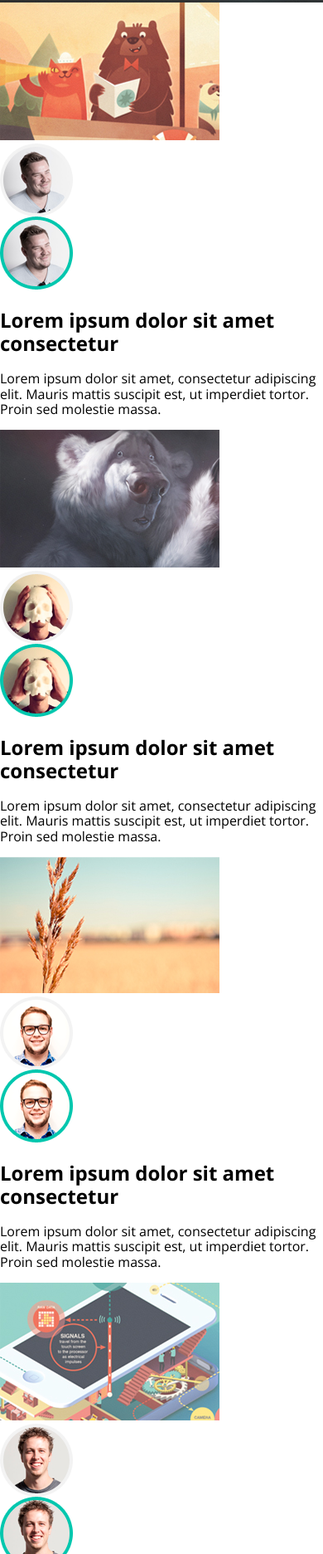
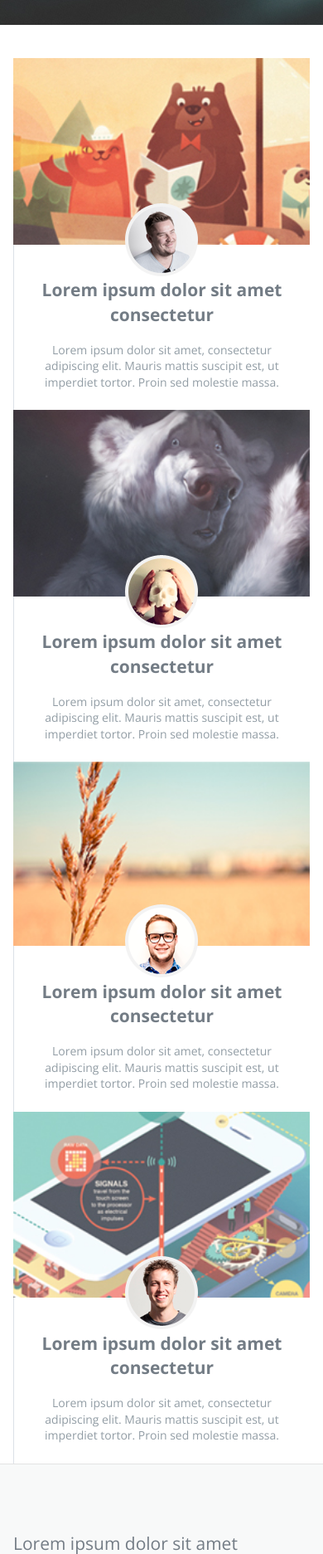
Before and after one commit to aylarosario/projeto_Infusion, a plain HTML site: page index.html in a window 390 px wide. Shown: the part 1222-3095 px from the top of the page at 83% size. Drawn offline with nearby package versions, Linux system fonts and the light colour scheme.

Commit message:
Estilizacoes versao mobile 1
Versão do site estilizada primeiro para mobile.

```diff
--- a/index.html
+++ b/index.html
@@ -36,6 +36,7 @@
           </nav>
         </header>
 
+
           <section class="hero">
             <h1 class="hero__title">
               Cutting edge <abbr title="Wordpress">WP</abbr> business theme
@@ -43,78 +44,89 @@
             <p class="hero__text">Gutful of bottlo no dramas he's got a massive hooroo.</p>
             <a href="#" class="hero__btn">Buy it now</a>
           </section>
+        </div>
 
+        <div class="container">
+        <section class="people-cards">
+          <article class="people-cards__cards">
 
-        <section>
-          <article>
+            <img src="img/c01.jpg" alt="Carousel Img" class="people-cards__image">
 
-            <img src="img/c01.jpg" alt="Carousel Img">
-
-            <div>
+            <div class="people-cards__avatar">
               <img src="img/teamsprite_01.png" alt="Carousel Img">
             </div>
-            <div>
-              <h2>Lorem ipsum dolor sit amet consectetur</h2>
-              <p>Lorem ipsum dolor sit amet, consectetur adipiscing elit. Mauris mattis suscipit est, ut imperdiet tortor. Proin sed molestie massa.</p>
+            <div class="people-cards__content">
+              <h2 class="people-cards__title">Lorem ipsum dolor sit amet consectetur</h2>
+              <p class="people-cards__text">Lorem ipsum dolor sit amet, consectetur adipiscing elit. Mauris mattis suscipit est, ut imperdiet tortor. Proin sed molestie massa.</p>
             </div>
           </article>
 
-          <article>
+          <article  class="people-cards__cards">
 
-            <img src="img/c02.jpg" alt="Carousel Img">
+            <img src="img/c02.jpg" alt="Carousel Img" class="people-cards__image">
 
-            <div>
+            <div class="people-cards__avatar">
               <img src="img/teamsprite_02.png" alt="Carousel Img">
             </div>
-            <div>
-              <h2>Lorem ipsum dolor sit amet consectetur</h2>
-              <p>Lorem ipsum dolor sit amet, consectetur adipiscing elit. Mauris mattis suscipit est, ut imperdiet tortor. Proin sed molestie massa.</p>
+            <div class="people-cards__content">
+              <h2 class="people-cards__title">Lorem ipsum dolor sit amet consectetur</h2>
+              <p class="people-cards__text">Lorem ipsum dolor sit amet, consectetur adipiscing elit. Mauris mattis suscipit est, ut imperdiet tortor. Proin sed molestie massa.</p>
             </div>
           </article>
 
-          <article>
+          <article  class="people-cards__cards">
 
-            <img src="img/c03.jpg" alt="Carousel Img">
+            <img src="img/c03.jpg" alt="Carousel Img" class="people-cards__image">
 
-            <div>
+            <div class="people-cards__avatar">
               <img src="img/teamsprite_03.png" alt="Carousel Img">
             </div>
-            <div>
-              <h2>Lorem ipsum dolor sit amet consectetur</h2>
-              <p>Lorem ipsum dolor sit amet, consectetur adipiscing elit. Mauris mattis suscipit est, ut imperdiet tortor. Proin sed molestie massa.</p>
+            <div class="people-cards__content">
+              <h2 class="people-cards__title">Lorem ipsum dolor sit amet consectetur</h2>
+              <p class="people-cards__text">Lorem ipsum dolor sit amet, consectetur adipiscing elit. Mauris mattis suscipit est, ut imperdiet tortor. Proin sed molestie massa.</p>
             </div>
           </article>
 
-          <article>
+          <article  class="people-cards__cards">
 
-            <img src="img/c04.jpg" alt="Carousel Img">
+            <img src="img/c04.jpg" alt="Carousel Img" class="people-cards__image">
 
-            <div>
+            <div class="people-cards__avatar">
               <img src="img/teamsprite_04.png" alt="Carousel Img">
             </div>
-            <div>
-              <h2>Lorem ipsum dolor sit amet consectetur</h2>
-              <p>Lorem ipsum dolor sit amet, consectetur adipiscing elit. Mauris mattis suscipit est, ut imperdiet tortor. Proin sed molestie massa.</p>
+            <div class="people-cards__content">
+              <h2 class="people-cards__title">Lorem ipsum dolor sit amet consectetur</h2>
+              <p class="people-cards__text">Lorem ipsum dolor sit amet, consectetur adipiscing elit. Mauris mattis suscipit est, ut imperdiet tortor. Proin sed molestie massa.</p>
             </div>
           </article>
         </section>
+        </div>
 
-
-        <section>
+        <section class="content">
+          <div class="container">
 
             <article>
-            <h3>Lorem ipsum dolor sit amet consectetur adipiscing elit. Mauris mattis suscipit est, ut imperdiet tortor. Proin sed.</h3>
-            <p>Lorem ipsum dolor sit amet, consectetur adipiscing elit. Mauris mattis suscipit est, ut imperdiet tortor. Proin sed molestie massa. Nullam condimentum mauris et rhoncus sagittis. Sed eu metus in diam tincidunt egestas non at odio. Interdum et malesuada fames ac ante ipsum primis in faucibus.</p>
-            <a href="#">Button</a>
-            <a href="#">Button</a>
+              <h3>Lorem ipsum dolor sit amet consectetur adipiscing elit. Mauris mattis suscipit est, ut imperdiet tortor. Proin
+                sed.</h3>
+              <p>Lorem ipsum dolor sit amet, consectetur adipiscing elit. Mauris mattis suscipit est, ut imperdiet tortor. Proin
+                sed molestie massa. Nullam condimentum mauris et rhoncus sagittis. Sed eu metus in diam tincidunt egestas non at
+                odio. Interdum et malesuada fames ac ante ipsum primis in faucibus.</p>
+              <a href="#" class="button button-primary">Button</a>
+              <a href="#" class="button button-secundary">Button</a>
             </article>
 
             <article>
-            <h3>Lorem ipsum dolor sit amet consectetur adipiscing elit. Mauris mattis suscipit est, ut imperdiet tortor. Proin sed.</h3>
-            <p>Lorem ipsum dolor sit amet, consectetur adipiscing elit. Mauris mattis suscipit est, ut imperdiet tortor. Proin sed molestie massa. Nullam condimentum mauris et rhoncus sagittis. Sed eu metus in diam tincidunt egestas non at odio.</p>
-            <p>Interdum et malesuada fames ac ante ipsum primis in faucibus. Aenean vitae lectus erat. Duis consequat laoreet velit. Mauris convallis, sapien sit amet scelerisque accumsan, felis urna aliquet nunc, viverra mollis odio tellus a nisl. Nulla lobortis lectus non rutrum viverra. Sed et molestie libero. Sed ut ultrices dui.</p>
+              <h3>Lorem ipsum dolor sit amet consectetur adipiscing elit. Mauris mattis suscipit est, ut imperdiet tortor. Proin
+                sed.</h3>
+              <p>Lorem ipsum dolor sit amet, consectetur adipiscing elit. Mauris mattis suscipit est, ut imperdiet tortor. Proin
+                sed molestie massa. Nullam condimentum mauris et rhoncus sagittis. Sed eu metus in diam tincidunt egestas non at
+                odio.</p>
+              <p>Interdum et malesuada fames ac ante ipsum primis in faucibus. Aenean vitae lectus erat. Duis consequat laoreet
+                velit. Mauris convallis, sapien sit amet scelerisque accumsan, felis urna aliquet nunc, viverra mollis odio
+                tellus a nisl. Nulla lobortis lectus non rutrum viverra. Sed et molestie libero. Sed ut ultrices dui.</p>
             </article>
 
+          </div>
         </section>
 
         <section>
--- a/style/main.css
+++ b/style/main.css
@@ -1,10 +1,18 @@
 body{
     margin: 0;
     font-family: 'Open Sans', 'sans-serif';
+    line-height: 1.4;
 }
 
 img{
     max-width: 100%;
+}
+
+.container{
+    margin-right: auto;
+    margin-left: auto;
+    padding-left: 1em;
+    padding-right: 1em;
 }
 
 .header{
@@ -50,23 +58,24 @@ img{
     font-weight: 600;
     display: block;
     padding: 25px 0;
+    transition: 0.5 ease;
 }
 
 .header__nav a:hover{
     color: #63c6ae;
-    transition: .7 ease;
 }
 
 .hero{
     height: 80vh;
     padding: 40px 20px;
     text-align: center;
-    background-image: url(../img/01.jpg);
-    background-size: cover;
     display: flex;
     flex-direction: column;
     justify-content: center;
     align-items: center;
+
+    background-image: url(../img/01.jpg);
+    background-size: cover;
 }
 
 .hero__title{
@@ -98,3 +107,87 @@ img{
     font-weight: 600;
     text-transform: uppercase;
 }
+
+.people-cards{
+    margin-top: 2.5em;
+}
+
+.people-cards__cards:hover{
+    outline: 5px solid #63c6ae;
+    outline-offset: -5px;
+}
+
+.people-cards__cards:hover .people-cards__avatar img{
+    transform: translateY(-50%);
+}
+
+.people-cards__image{
+    width: 100%;
+}
+
+.people-cards__avatar{
+    margin: -55px auto;
+    width: 88px;
+    height: 88px;
+    overflow: hidden;
+}
+
+.people-cards__content{
+    text-align: center;
+    padding: 40px 25px 10px;
+    border-left: 1px solid #dbe1e7;
+}
+
+.people-cards__title{
+    color: #737c85;
+    font-size: 21px;
+}
+
+.people-cards__text{
+    color: #929da5;
+    font-size: 14px;
+}
+
+.content{
+    background: #f8f9f9;
+    padding: 20px 0 80px;
+    border-top: 1px solid #e3e3e3;
+}
+
+.content h3{
+    color: #737c85;
+    font-size: 21px;
+    padding-top: 40px;
+    font-weight: 400;
+}
+
+.content p{
+    color: #929da5;
+    font-size: 14px;
+    word-spacing: 3px;
+}
+
+.button{
+    padding: 15px 40px;
+    border-radius: 3px;
+    text-decoration: none;
+    font-weight: 600;
+    font-size: 15px;
+    margin-right: 15px;
+    display: inline-block;
+    transition: backgound .5s;
+}
+
+.button:hover{
+    background-color: #929da5;
+}
+
+.button-primary{
+    background-color: #63c6ae;
+    color: white;
+}
+
+.button-secundary{
+    background-color: #455357;
+    color: white;
+}
```
Lines whose indentation alone changed are shown as unchanged.
